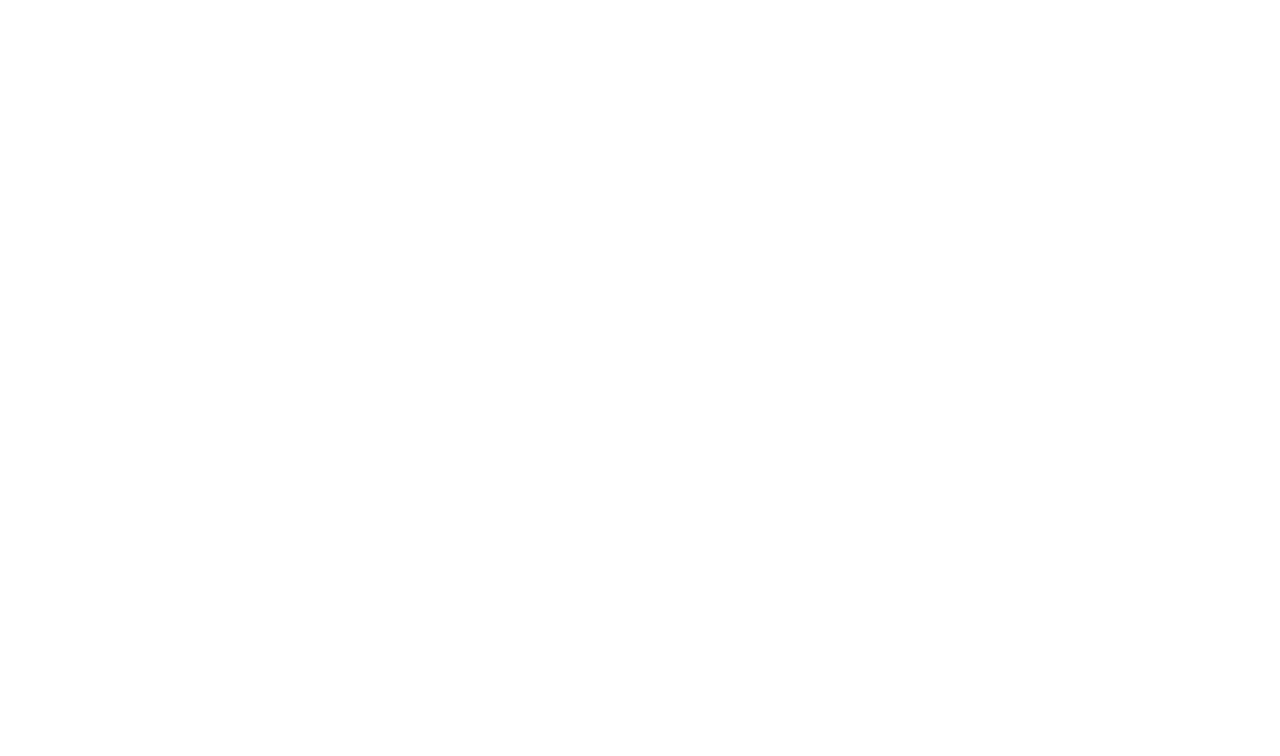
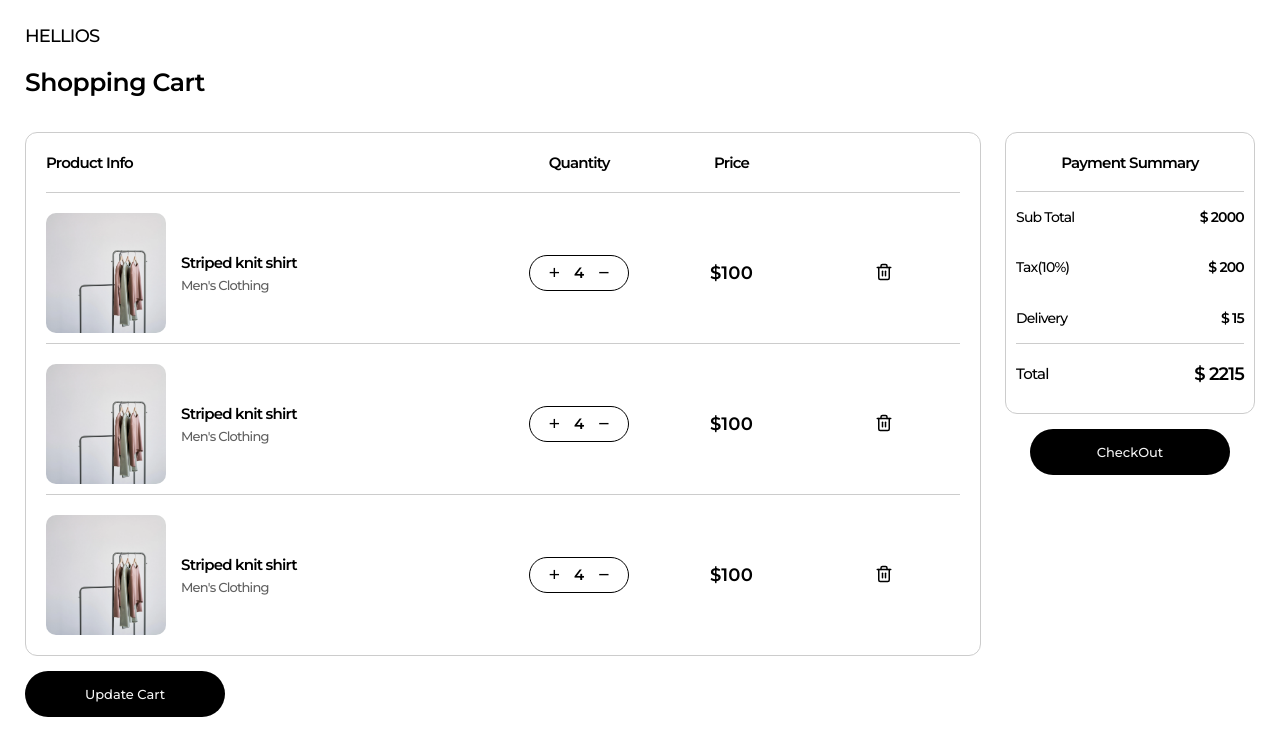
Before and after one commit to 0luwatunmise/E-commerce-project, a React (Vite) app: page /cart in a window 1280 px wide. Before the commit this address had no page. Shown: the top 756 px of the page. Built offline with nearby package versions, Linux system fonts and the light colour scheme.

Commit message:
Setup the cart page

```diff
--- a/src/App.css
+++ b/src/App.css
@@ -3,3 +3,8 @@
   padding: 0;
   margin: 0;
 }
+
+a{
+  text-decoration: none;
+  color: inherit;
+}
--- a/src/App.jsx
+++ b/src/App.jsx
@@ -3,6 +3,7 @@
 import "./App.css";
 import Homepage from "./components/HomePage/Homepage";
 import ProductsPage from "./components/ProductsPage/ProductsPage";
+import CartPage from "./components/CartPage/CartPage";
 
 function App() {
   return (
@@ -11,10 +12,10 @@
         <Routes>
           <Route path="/" element={<Homepage />} />
           <Route path="/products" element={<ProductsPage />} />
+          <Route path="/cart" element={<CartPage />} />
         </Routes>
       </BrowserRouter>
     </div>
-
   );
 }
 
--- a/src/components/CartPage/CartPage.css
+++ b/src/components/CartPage/CartPage.css
@@ -0,0 +1,238 @@
+.cart-page-container {
+  display: flex;
+  font-family: montserrat;
+  flex-direction: column;
+  padding: 25px;
+  gap: 10px;
+}
+
+.cart-page-header {
+  display: flex;
+  align-items: center;
+  justify-content: space-between;
+}
+.cart-brand-name {
+  font-size: 18px;
+  letter-spacing: -0.8px;
+  font-weight: 500;
+  margin-bottom: 20px;
+}
+.shopping-cart {
+  font-size: 25px;
+  letter-spacing: -0.5px;
+  font-weight: 600;
+  margin-bottom: 25px;
+}
+
+.cart-container {
+  display: grid;
+  grid-template-columns: 1fr 250px;
+  gap: 24px;
+  align-items: start;
+}
+
+.order-summary-container {
+  display: flex;
+  flex-direction: column;
+  border: solid;
+  min-width: 900px;
+  border-width: 1px;
+  border-radius: 12px;
+  padding: 20px 20px 10px 20px;
+  border-color: rgb(204, 204, 204);
+  margin-bottom: 15px;
+}
+.order-summary-header {
+  display: grid;
+  grid-template-columns: 3fr 1fr 1fr 1fr;
+  justify-items: center;
+  font-size: 15px;
+  letter-spacing: -0.8px;
+  font-weight: 600;
+  margin-bottom: 20px;
+}
+.order-summary-header .product {
+  justify-self: start;
+}
+.order-summary-body {
+  display: grid;
+  grid-template-columns: 3fr 1fr 1fr 1fr;
+  justify-items: center;
+  align-items: center;
+  border-top: solid;
+  padding-top: 20px;
+  padding-bottom: 10px;
+  border-width: 1px;
+  border-color: rgb(204, 204, 204);
+}
+
+.order-product-info {
+  display: flex;
+  width: 100%;
+  justify-content: space-between;
+  align-items: center;
+  gap: 15px;
+  justify-self: start;
+}
+.order-image-container {
+  width: 100%;
+  height: 120px;
+  border-radius: 10px;
+  flex: 0 0 120px;
+}
+.order-image {
+  width: 100%;
+  height: 100%;
+  border-radius: 10px;
+  object-fit: cover;
+}
+.order-desc {
+  flex: 1;
+}
+.order-name {
+  font-size: 15px;
+  font-weight: 600;
+  letter-spacing: -0.8px;
+  margin-bottom: 5px;
+}
+
+.order-category {
+  font-size: 13px;
+  font-weight: 500;
+  letter-spacing: -0.8px;
+  color: rgb(96, 96, 96);
+}
+.quantity {
+  display: inline-flex;
+  align-items: center;
+  gap: 10px;
+  padding: 5px 15px;
+  border: 1.5px solid black;
+  border-radius: 999px;
+  font-size: 15px;
+  font-weight: 600;
+}
+.quantity button {
+  background: none;
+  border: 0;
+  padding: 2px 4px;
+  font-size: 1.2rem;
+  line-height: 1;
+  cursor: pointer;
+}
+.quantity span {
+  min-width: 1ch;
+  text-align: center;
+}
+
+.cart-price{
+  font-weight: 600;
+  font-size: 18px;
+  letter-spacing: 0.2px;
+
+}
+
+.delete-order-btn {
+  border: none;
+  background-color: transparent;
+}
+
+.update-cart-btn {
+  width: 200px;
+  padding: 15px 20px 15px 20px;
+  border-radius: 30px;
+  font-size: 13px;
+  font-weight: 500;
+  font-family: montserrat;
+  border: none;
+  background-color: black;
+  color: whitesmoke;
+  cursor: pointer;
+}
+
+.payment-summary-container {
+  display: grid;
+  grid-template-columns: 1fr;
+  grid-template-rows: 38px 1fr 60px;
+  border: solid;
+  height: 250px;
+  border-width: 1px;
+  border-radius: 12px;
+  padding: 20px 10px 10px 10px;
+  border-color: rgb(204, 204, 204);
+  margin-bottom: 15px;
+}
+.payment-summary-header {
+  display: flex;
+  justify-content: center;
+  font-size: 15px;
+  letter-spacing: -0.8px;
+  font-weight: 600;
+}
+.payment-summary-body {
+  display: grid;
+  grid-template-columns: 1fr 1fr;
+  justify-items: center;
+  align-items: center;
+  border-top: solid;
+  border-width: 1px;
+  border-color: rgb(204, 204, 204);
+}
+.payment-summary-total {
+  display: grid;
+  grid-template-columns: 1fr 1fr;
+  border-top: solid;
+  align-items: center;
+  justify-items: center;
+  border-width: 1px;
+  border-color: rgb(204, 204, 204);
+}
+.summary-text {
+  justify-self: start;
+  font-size: 14px;
+  letter-spacing: -0.8px;
+  font-weight: 500;
+}
+.summary-price {
+  justify-self: end;
+  font-size: 14px;
+  letter-spacing: -0.8px;
+  font-weight: 600;
+}
+.summary-total {
+  justify-self: start;
+  font-size: 15px;
+  letter-spacing: -0.8px;
+  font-weight: 500;
+}
+.summary-total-price {
+  justify-self: end;
+  font-size: 18px;
+  letter-spacing: -0.8px;
+  font-weight: 600;
+}
+.checkout-btn {
+  width: 200px;
+  padding: 15px 20px 15px 20px;
+  border-radius: 30px;
+  font-size: 13px;
+  font-weight: 500;
+  margin-left: 25px;
+  font-family: montserrat;
+  border: none;
+  background-color: black;
+  color: whitesmoke;
+  cursor: pointer;
+}
+
+@media (max-width: 900px) {
+  .cart-container {
+    grid-template-columns: 1fr;
+  }
+  .payment-summary-container {
+    width: 250px;
+  }
+  .checkout-btn {
+    margin-left: 0px;
+  }
+}
--- a/src/components/CartPage/CartPage.jsx
+++ b/src/components/CartPage/CartPage.jsx
@@ -0,0 +1,150 @@
+import "./CartPage.css";
+import { Link } from "react-router-dom";
+
+export default function CartPage() {
+  return (
+    <div className="cart-page-container">
+      <div>
+        <Link to="/">
+          <div className="cart-brand-name">HELLIOS</div>
+        </Link>
+        <div className="shopping-cart">Shopping Cart</div>
+      </div>
+
+      <div className="cart-container">
+        <div>
+          <div className="order-summary-container">
+            <div className="order-summary-header">
+              <label className="product">Product Info</label>
+              <label>Quantity</label>
+              <label>Price</label>
+              <label></label>
+            </div>
+
+            <div className="order-summary-body">
+              <div className="order-product-info">
+                <div className="order-image-container">
+                  <img
+                    src="../../src/assets/hero.webp"
+                    className="order-image"
+                  />
+                </div>
+
+                <div className="order-desc">
+                  <div className="order-name">Striped knit shirt</div>
+                  <div className="order-category">Men's Clothing</div>
+                </div>
+              </div>
+
+              <div class="quantity">
+                <button type="button" aria-label="Increase quantity">
+                  +
+                </button>
+                <span>4</span>
+                <button type="button" aria-label="Decrease quantity">
+                  &minus;
+                </button>
+              </div>
+
+              <label className="cart-price">$100</label>
+
+              <button className="delete-order-btn">
+                <img src="../../src/assets/trash.svg" />
+              </button>
+            </div>
+
+            <div className="order-summary-body">
+              <div className="order-product-info">
+                <div className="order-image-container">
+                  <img
+                    src="../../src/assets/hero.webp"
+                    className="order-image"
+                  />
+                </div>
+
+                <div className="order-desc">
+                  <div className="order-name">Striped knit shirt</div>
+                  <div className="order-category">Men's Clothing</div>
+                </div>
+              </div>
+
+              <div class="quantity">
+                <button type="button" aria-label="Increase quantity">
+                  +
+                </button>
+                <span>4</span>
+                <button type="button" aria-label="Decrease quantity">
+                  &minus;
+                </button>
+              </div>
+
+              <label className="cart-price">$100</label>
+
+              <button className="delete-order-btn">
+                <img src="../../src/assets/trash.svg" />
+              </button>
+            </div>
+
+            <div className="order-summary-body">
+              <div className="order-product-info">
+                <div className="order-image-container">
+                  <img
+                    src="../../src/assets/hero.webp"
+                    className="order-image"
+                  />
+                </div>
+
+                <div className="order-desc">
+                  <div className="order-name">Striped knit shirt</div>
+                  <div className="order-category">Men's Clothing</div>
+                </div>
+              </div>
+
+              <div class="quantity">
+                <button type="button" aria-label="Increase quantity">
+                  +
+                </button>
+                <span>4</span>
+                <button type="button" aria-label="Decrease quantity">
+                  &minus;
+                </button>
+              </div>
+
+              <label className="cart-price">$100</label>
+
+              <button className="delete-order-btn">
+                <img src="../../src/assets/trash.svg" />
+              </button>
+            </div>
+          </div>
+
+          <button className="update-cart-btn">Update Cart</button>
+        </div>
+
+        <div>
+          <div className="payment-summary-container">
+            <div className="payment-summary-header">
+              <label>Payment Summary</label>
+            </div>
+
+            <div className="payment-summary-body">
+              <label className="summary-text">Sub Total</label>{" "}
+              <label className="summary-price"> $ 2000</label>
+              <label className="summary-text">Tax(10%)</label>{" "}
+              <label className="summary-price"> $ 200</label>
+              <label className="summary-text">Delivery </label>{" "}
+              <label className="summary-price"> $ 15</label>
+            </div>
+
+            <div className="payment-summary-total">
+              <label className="summary-total">Total</label>{" "}
+              <label className="summary-total-price">$ 2215</label>
+            </div>
+          </div>
+
+          <button className="checkout-btn"> CheckOut </button>
+        </div>
+      </div>
+    </div>
+  );
+}
--- a/src/components/General/NavBar.jsx
+++ b/src/components/General/NavBar.jsx
@@ -11,7 +11,7 @@
             <a>About us</a>
         </div>
 
-        <div className="nav-bar-center">Brand Name</div>
+        <div className="nav-bar-center">HELLIOS</div>
 
         <div className="nav-bar-right">
           <div className="search-container">
@@ -21,9 +21,9 @@
             />
             <img src="../src/assets/search.svg" className="icon" />
           </div>
-          <a>
+          <Link to="/cart">
             <img src="../src/assets/shopping-cart.svg" className="icon" />
-          </a>
+          </Link>
         </div>
       </div>
     </>
--- a/src/index.css
+++ b/src/index.css
@@ -1,4 +1,5 @@
 Body{
+  background: var(--warm);
   padding: 0px;
   margin: 0px;
   width: 100%;
```
Also changed, not shown: src/assets/home.svg (added), src/assets/trash.svg (added). Lines whose indentation alone changed are shown as unchanged.
